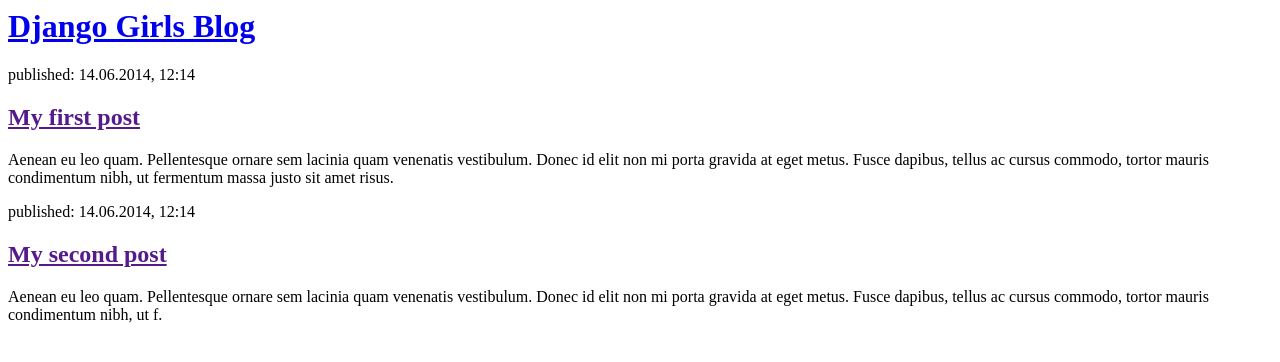
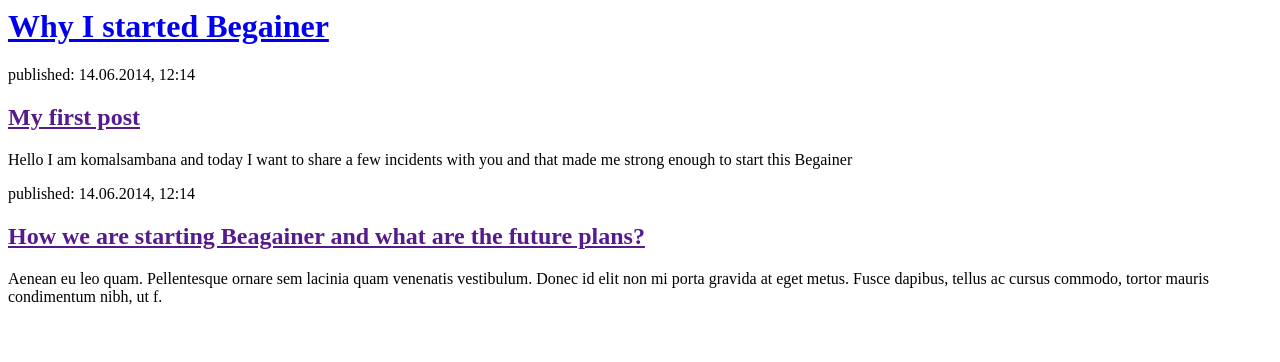
Before and after one commit to androidbg/my-first-blog, a Django app: page / in a window 1280 px wide. Shown: the top 362 px of the page. Run offline with Django 3.2, Linux system fonts and the light colour scheme.

Commit message:
Begainer first post.

```diff
--- a/blog/templates/blog/post_list.html
+++ b/blog/templates/blog/post_list.html
@@ -1,21 +1,22 @@
 <html>
     <head>
-        <title>Django Girls blog</title>
+        <title>Begainer</title>
     </head>
     <body>
         <div>
-            <h1><a href="/">Django Girls Blog</a></h1>
+            <h1><a href="/">Why I started Begainer</a></h1>
         </div>
 
         <div>
             <p>published: 14.06.2014, 12:14</p>
             <h2><a href="">My first post</a></h2>
-            <p>Aenean eu leo quam. Pellentesque ornare sem lacinia quam venenatis vestibulum. Donec id elit non mi porta gravida at eget metus. Fusce dapibus, tellus ac cursus commodo, tortor mauris condimentum nibh, ut fermentum massa justo sit amet risus.</p>
+            <p>Hello I am komalsambana and today I want to share a few incidents with you and that made me strong enough to
+            start this Begainer</p>
         </div>
 
         <div>
             <p>published: 14.06.2014, 12:14</p>
-            <h2><a href="">My second post</a></h2>
+            <h2><a href="">How we are starting Beagainer and what are the future plans?</a></h2>
             <p>Aenean eu leo quam. Pellentesque ornare sem lacinia quam venenatis vestibulum. Donec id elit non mi porta gravida at eget metus. Fusce dapibus, tellus ac cursus commodo, tortor mauris condimentum nibh, ut f.</p>
         </div>
     </body>
```
Also changed, not shown: manage.py (+3 -8 lines), 1 other file.
